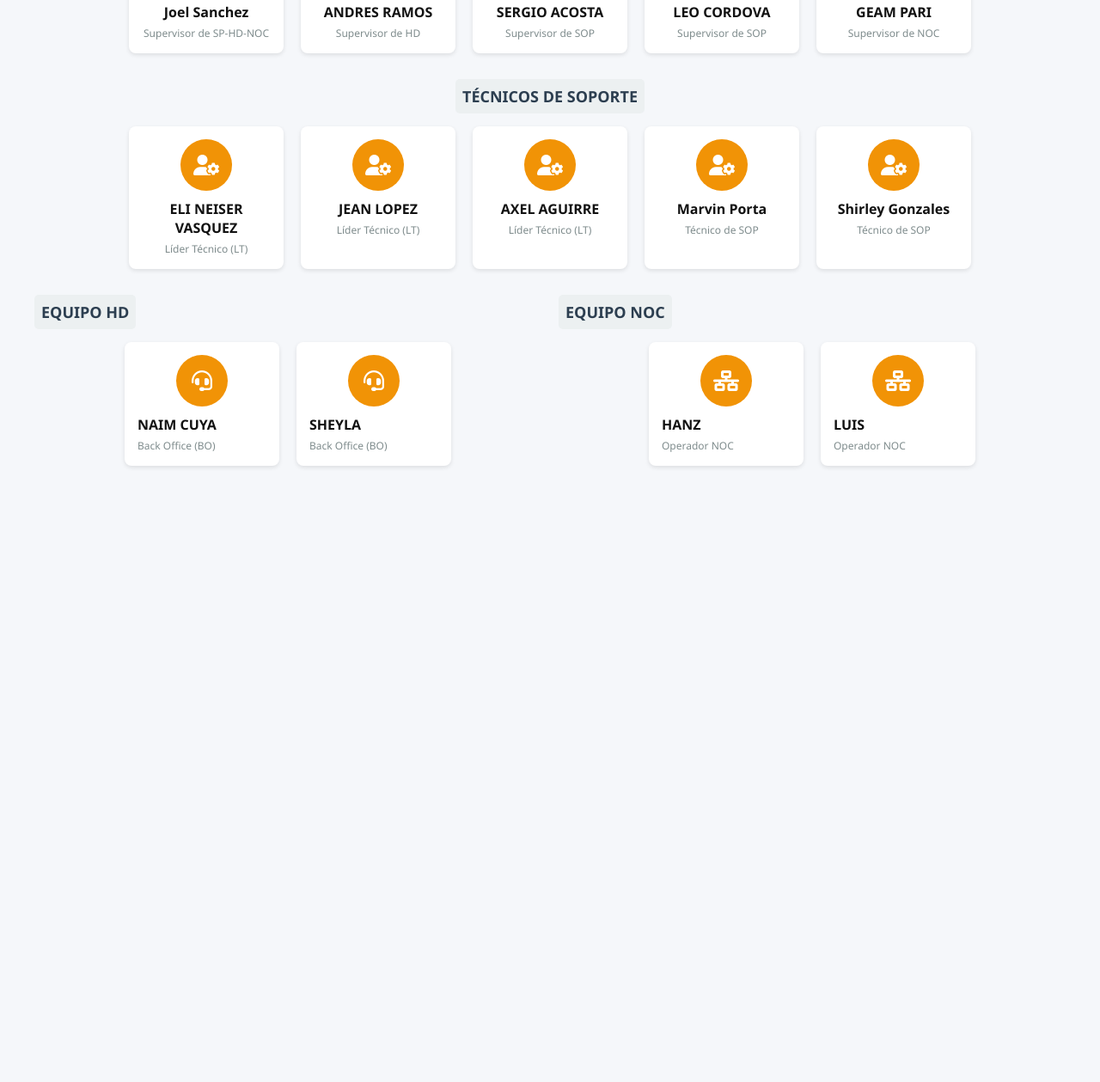
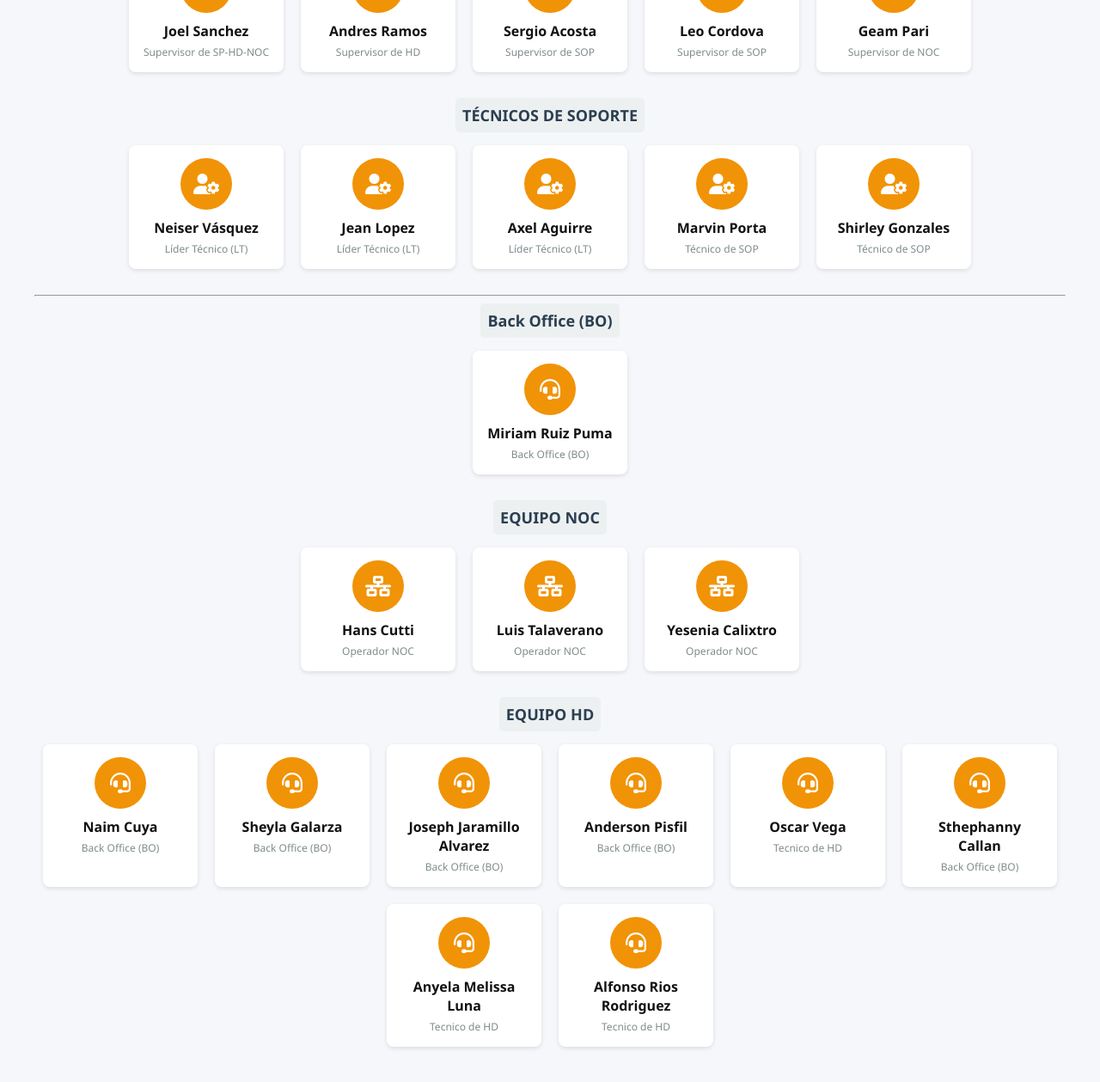
Before and after one commit to Nva-15/Organigrama_soporte_ngr, a plain HTML site: page index.html in a window 1280 px wide. Shown: the part 573-1832 px from the top of the page at 86% size. Before the commit the page ends 1135 px from the top, so only its background shows below. Drawn offline with Linux system fonts and the light colour scheme.

Commit message:
cambio de estilo y nuevos colavoradores

```diff
--- a/index.html
+++ b/index.html
@@ -21,10 +21,12 @@
       <!-- Nivel Jefe -->
       <div class="nivel">
         <div class="nivel-titulo">JEFE</div>
-        <div class="miembro" onclick="mostrarPerfil('jose-carlos')">
-          <div class="avatar"><i class="fas fa-user-tie"></i></div>
-          <div class="nombre">JOSE CARLOS</div>
-          <div class="cargo">Jefe de SOP - HD Y NOC</div>
+        <div class="miembros-horizontal">
+          <div class="miembro" onclick="mostrarPerfil('jose-carlos')">
+            <div class="avatar"><i class="fas fa-user-tie"></i></div>
+            <div class="nombre">Jose Carlos Ruiz Sanchez</div>
+            <div class="cargo">Jefe de SOP - HD Y NOC</div>
+          </div>
         </div>
       </div>
 
@@ -39,22 +41,22 @@
           </div>
           <div class="miembro" onclick="mostrarPerfil('andres-ramos')">
             <div class="avatar"><i class="fas fa-user-shield"></i></div>
-            <div class="nombre">ANDRES RAMOS</div>
+            <div class="nombre">Andres Ramos</div>
             <div class="cargo">Supervisor de HD</div>
           </div>
           <div class="miembro" onclick="mostrarPerfil('sergio-acosta')">
             <div class="avatar"><i class="fas fa-user-shield"></i></div>
-            <div class="nombre">SERGIO ACOSTA</div>
+            <div class="nombre">Sergio Acosta</div>
             <div class="cargo">Supervisor de SOP</div>
           </div>
           <div class="miembro" onclick="mostrarPerfil('leo-cordova')">
             <div class="avatar"><i class="fas fa-user-shield"></i></div>
-            <div class="nombre">LEO CORDOVA</div>
+            <div class="nombre">Leo Cordova</div>
             <div class="cargo">Supervisor de SOP</div>
           </div>
           <div class="miembro" onclick="mostrarPerfil('geam-pari')">
             <div class="avatar"><i class="fas fa-user-shield"></i></div>
-            <div class="nombre">GEAM PARI</div>
+            <div class="nombre">Geam Pari</div>
             <div class="cargo">Supervisor de NOC</div>
           </div>
         </div>
@@ -66,17 +68,17 @@
         <div class="miembros-horizontal">
           <div class="miembro" onclick="mostrarPerfil('eli-neiser')">
             <div class="avatar"><i class="fas fa-user-cog"></i></div>
-            <div class="nombre">ELI NEISER VASQUEZ</div>
+            <div class="nombre">Neiser Vásquez</div>
             <div class="cargo">Líder Técnico (LT)</div>
           </div>
           <div class="miembro" onclick="mostrarPerfil('jean-lopez')">
             <div class="avatar"><i class="fas fa-user-cog"></i></div>
-            <div class="nombre">JEAN LOPEZ</div>
+            <div class="nombre">Jean Lopez</div>
             <div class="cargo">Líder Técnico (LT)</div>
           </div>
           <div class="miembro" onclick="mostrarPerfil('axel-aguirre')">
             <div class="avatar"><i class="fas fa-user-cog"></i></div>
-            <div class="nombre">AXEL AGUIRRE</div>
+            <div class="nombre">Axel Aguirre</div>
             <div class="cargo">Líder Técnico (LT)</div>
           </div>
           <div class="miembro" onclick="mostrarPerfil('marvin-porta')">
@@ -91,37 +93,82 @@
           </div>
         </div>
       </div>
+      <hr>
+      <div class="nivel">
+          <div class="nivel-titulo">Back Office (BO)</div>
+          <div class="miembros-horizontal">
+            <div class="miembro" onclick="mostrarPerfil('hans')">
+              <div class="avatar"><i class="fas fa-headset"></i></div>
+              <div class="nombre">Miriam Ruiz Puma</div>
+              <div class="cargo">Back Office (BO)</div>
+            </div>
+          </div>
+        </div>
 
-      <!-- Equipos HD y NOC -->
-      <div class="equipos">
+      <!-- Equipos NOC y HD-->
+       <div class="nivel">
+          <div class="nivel-titulo">EQUIPO NOC</div>
+          <div class="miembros-horizontal">
+            <div class="miembro" onclick="mostrarPerfil('hans')">
+              <div class="avatar"><i class="fas fa-network-wired"></i></div>
+              <div class="nombre">Hans Cutti</div>
+              <div class="cargo">Operador NOC</div>
+            </div>
+            <div class="miembro" onclick="mostrarPerfil('luis')">
+              <div class="avatar"><i class="fas fa-network-wired"></i></div>
+              <div class="nombre">Luis  Talaverano</div>
+              <div class="cargo">Operador NOC</div>
+            </div>
+            <div class="miembro" onclick="mostrarPerfil('yesenia')">
+              <div class="avatar"><i class="fas fa-network-wired"></i></div>
+              <div class="nombre">Yesenia Calixtro</div>
+              <div class="cargo">Operador NOC</div>
+            </div>
+          </div>
+        </div>
+      <div class="nivel">
         <div class="equipo">
           <div class="nivel-titulo">EQUIPO HD</div>
           <div class="miembros-horizontal">
             <div class="miembro" onclick="mostrarPerfil('naim-cuya')">
               <div class="avatar"><i class="fas fa-headset"></i></div>
-              <div class="nombre">NAIM CUYA</div>
+              <div class="nombre">Naim Cuya </div>
               <div class="cargo">Back Office (BO)</div>
             </div>
-            <div class="miembro" onclick="mostrarPerfil('sheyla')">
+            <div class="miembro" onclick="mostrarPerfil('naim-cuya')">
               <div class="avatar"><i class="fas fa-headset"></i></div>
-              <div class="nombre">SHEYLA</div>
+              <div class="nombre">Sheyla Galarza</div>
               <div class="cargo">Back Office (BO)</div>
             </div>
-          </div>
-        </div>
-
-        <div class="equipo">
-          <div class="nivel-titulo">EQUIPO NOC</div>
-          <div class="miembros-horizontal">
-            <div class="miembro" onclick="mostrarPerfil('hanz')">
-              <div class="avatar"><i class="fas fa-network-wired"></i></div>
-              <div class="nombre">HANZ</div>
-              <div class="cargo">Operador NOC</div>
+            <div class="miembro" onclick="mostrarPerfil('Joseph')">
+              <div class="avatar"><i class="fas fa-headset"></i></div>
+              <div class="nombre">Joseph Jaramillo Alvarez</div>
+              <div class="cargo">Back Office (BO)</div>
             </div>
-            <div class="miembro" onclick="mostrarPerfil('luis')">
-              <div class="avatar"><i class="fas fa-network-wired"></i></div>
-              <div class="nombre">LUIS</div>
-              <div class="cargo">Operador NOC</div>
+            <div class="miembro" onclick="mostrarPerfil('anderson')">
+              <div class="avatar"><i class="fas fa-headset"></i></div>
+              <div class="nombre">Anderson Pisfil</div>
+              <div class="cargo">Back Office (BO)</div>
+            </div>
+            <div class="miembro" onclick="mostrarPerfil('oscar')">
+              <div class="avatar"><i class="fas fa-headset"></i></div>
+              <div class="nombre">Oscar Vega</div>
+              <div class="cargo">Tecnico de HD</div>
+            </div>
+            <div class="miembro" onclick="mostrarPerfil('sthephanny')">
+              <div class="avatar"><i class="fas fa-headset"></i></div>
+              <div class="nombre">Sthephanny Callan</div>
+              <div class="cargo">Back Office (BO)</div>
+            </div>
+            <div class="miembro" onclick="mostrarPerfil('anyela')">
+              <div class="avatar"><i class="fas fa-headset"></i></div>
+              <div class="nombre">Anyela Melissa Luna </div>
+              <div class="cargo">Tecnico de HD</div>
+            </div>
+            <div class="miembro" onclick="mostrarPerfil('alfonso')">
+              <div class="avatar"><i class="fas fa-headset"></i></div>
+              <div class="nombre">Alfonso Rios Rodriguez</div>
+              <div class="cargo">Tecnico de HD</div>
             </div>
           </div>
         </div>
--- a/js/script.js
+++ b/js/script.js
@@ -109,8 +109,8 @@ const equipo = {
       ingreso: '05/05/2021',
       foto: 'img/neiser.png'
     },
-    'hanz': {
-      nombre: 'HANZ',
+    'hans': {
+      nombre: 'Hans Cutti',
       cargo: 'Técnico de NOC',
       descripcion: 'Monitoreo de red y respuesta a incidentes.',
       hobby: 'Cine y series',
@@ -119,14 +119,23 @@ const equipo = {
       foto: 'img/neiser.png'
     },
     'luis': {
-      nombre: 'LUIS',
+      nombre: 'Luis Talaverano',
       cargo: 'Técnico de NOC',
       descripcion: 'Administración de servidores y redes.',
       hobby: 'Fútbol y música',
       cumpleanos: '09/01/1994',
       ingreso: '14/02/2022',
       foto: 'img/neiser.png'
-    }
+    },
+    'yesenia': {
+      nombre: 'Yesenia Calixtro',
+      cargo: 'Técnico de NOC',
+      descripcion: 'Monitoreo de red y respuesta a incidentes.',
+      hobby: 'Cine y series',
+      cumpleanos: '12/06/1986',
+      ingreso: '30/07/2018',
+      foto: 'img/neiser.png'
+    },
   };
 
   // Mostrar próximos cumpleaños
```
